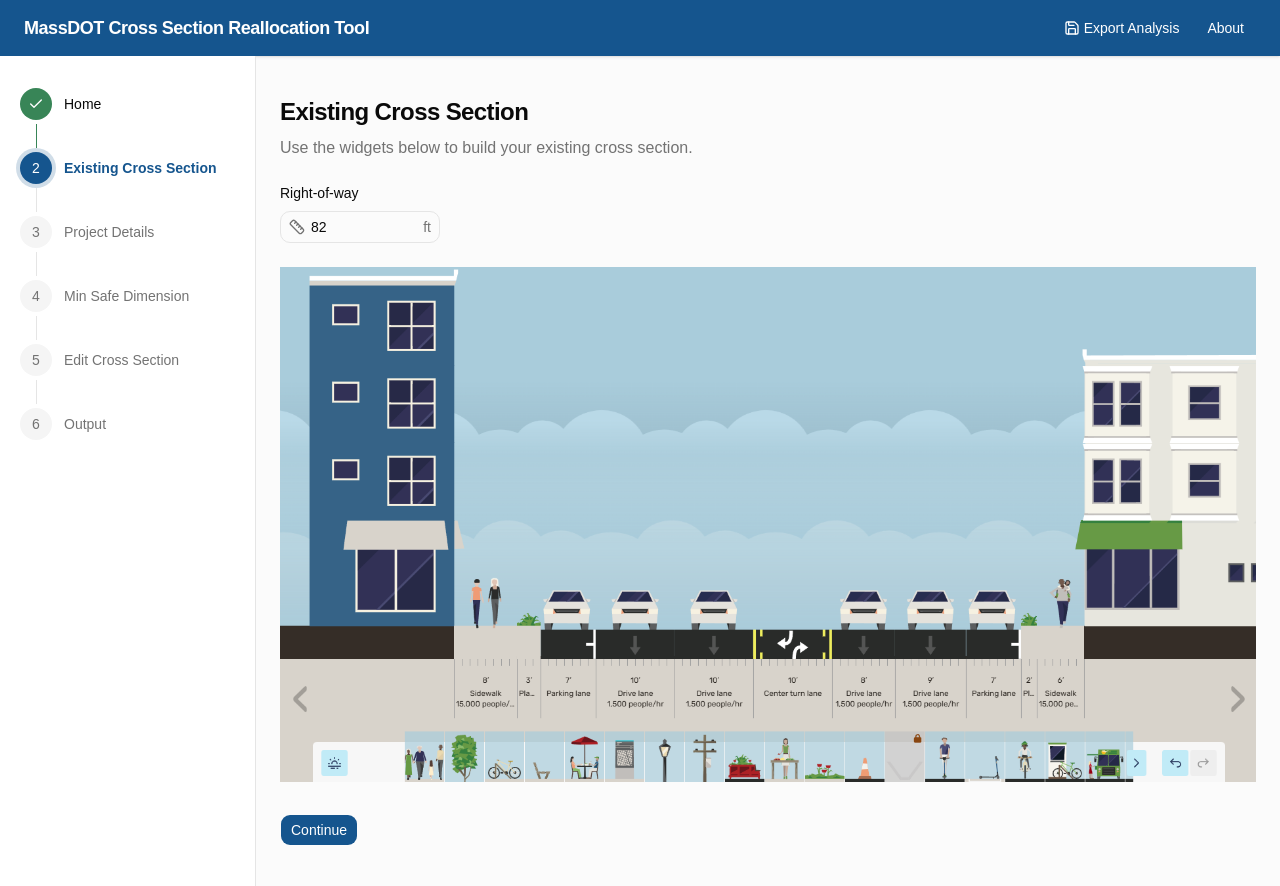
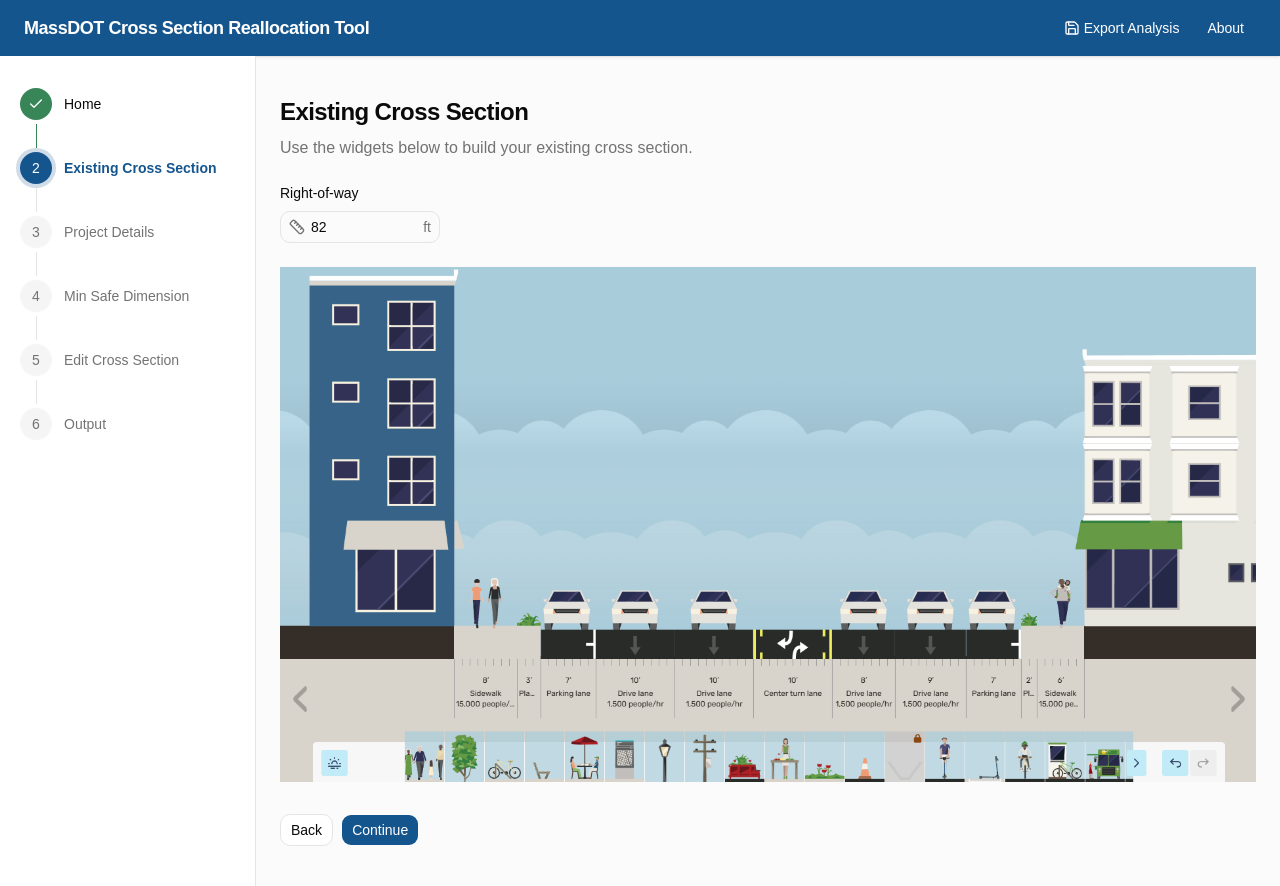
Before and after one commit to kittelson/cross-section-viz, a React (Vite) app: page /existing-cross-section in a window 1280 px wide. Built offline with nearby package versions, Linux system fonts and the light colour scheme.

Commit message:
add back button

```diff
--- /dev/null
+++ b/src/components/BottomNavButtons.tsx
@@ -0,0 +1,29 @@
+import { Link } from 'react-router-dom';
+import { Button } from '@/components/ui/button';
+
+export function BottomNavButtons({
+  backTo,
+  continueTo,
+  continueSubmit = false,
+}: {
+  backTo?: string;
+  continueTo?: string;
+  continueSubmit?: boolean;
+}) {
+  return (
+    <div className="mt-8 flex gap-2">
+      {backTo ? (
+        <Button asChild variant="outline">
+          <Link to={backTo}>Back</Link>
+        </Button>
+      ) : null}
+      {continueTo ? (
+        <Button asChild>
+          <Link to={continueTo}>Continue</Link>
+        </Button>
+      ) : continueSubmit ? (
+        <Button type="submit">Continue</Button>
+      ) : null}
+    </div>
+  );
+}
--- a/src/pages/EditCrossSectionPage.tsx
+++ b/src/pages/EditCrossSectionPage.tsx
@@ -1,7 +1,6 @@
-import { Link } from 'react-router-dom';
 import { AlternativeConfigForm } from '@/components/AlternativeConfigForm';
+import { BottomNavButtons } from '@/components/BottomNavButtons';
 import { SuggestedEditsDialog } from '@/components/SuggestedEditsDialog';
-import { Button } from '@/components/ui/button';
 import { Tabs, TabsContent, TabsList, TabsTrigger } from '@/components/ui/tabs';
 import minSafeDimension from '@/images/streetmixPlaceholders/minSafeDimension.png';
 import showDetails from '@/images/streetmixPlaceholders/showDetails.png';
@@ -74,11 +73,10 @@ export function EditCrossSectionPage() {
           <AlternativeConfigForm />
         </aside>
       </div>
-      <div className="mt-8">
-        <Button asChild>
-          <Link to={paths.output}>Continue</Link>
-        </Button>
-      </div>
+      <BottomNavButtons
+        backTo={paths.minSafeDimension}
+        continueTo={paths.output}
+      />
     </div>
   );
 }
--- a/src/pages/ExistingCrossSectionPage.tsx
+++ b/src/pages/ExistingCrossSectionPage.tsx
@@ -1,8 +1,7 @@
 import { useAtom } from 'jotai';
 import { Ruler } from 'lucide-react';
-import { Link } from 'react-router-dom';
 import { roadwayRightOfWayFtAtom } from '@/atoms';
-import { Button } from '@/components/ui/button';
+import { BottomNavButtons } from '@/components/BottomNavButtons';
 import { Field, FieldLabel } from '@/components/ui/field';
 import {
   InputGroup,
@@ -54,11 +53,7 @@ export function ExistingCrossSectionPage() {
         alt="Existing roadway cross section"
         className="mt-6 w-full"
       />
-      <div className="mt-8">
-        <Button asChild>
-          <Link to={paths.projectDetails}>Continue</Link>
-        </Button>
-      </div>
+      <BottomNavButtons backTo={paths.home} continueTo={paths.projectDetails} />
     </div>
   );
 }
--- a/src/pages/HomePage.tsx
+++ b/src/pages/HomePage.tsx
@@ -19,10 +19,20 @@ export function HomePage() {
         </p>
         <p>
           The MassDOT Cross Section Reallocation Tool lets you design multiple
-          roadway alternatives using StreetMix. Then, the tool compares how each
-          alternative influences not just transportation outcomes, but
-          livability, economic and environmental health, equity, and many other
-          concerns. Based on research report{' '}
+          roadway alternatives using{' '}
+          <BlueLink
+            href="https://streetmix.net"
+            target="_blank"
+            rel="noreferrer"
+          >
+            StreetMix
+          </BlueLink>
+          . Then, the tool compares how each alternative influences not just
+          transportation outcomes, but livability, equity,
+          economic/environmental health, and more.
+        </p>
+        <p>
+          Based on research report{' '}
           <BlueLink
             href="https://www.nationalacademies.org/publications/26788"
             target="_blank"
--- a/src/pages/MinSafeDimensionPage.tsx
+++ b/src/pages/MinSafeDimensionPage.tsx
@@ -1,5 +1,4 @@
-import { Link } from 'react-router-dom';
-import { Button } from '@/components/ui/button';
+import { BottomNavButtons } from '@/components/BottomNavButtons';
 import minSafeDimension from '@/images/streetmixPlaceholders/minSafeDimension.png';
 import { paths } from '@/paths';
 
@@ -24,11 +23,10 @@ export function MinSafeDimensionPage() {
         alt="Minimum safe dimension cross section"
         className="mt-6 w-full"
       />
-      <div className="mt-8">
-        <Button asChild>
-          <Link to={paths.editCrossSection}>Continue</Link>
-        </Button>
-      </div>
+      <BottomNavButtons
+        backTo={paths.projectDetails}
+        continueTo={paths.editCrossSection}
+      />
     </div>
   );
 }
--- a/src/pages/OutputPage.tsx
+++ b/src/pages/OutputPage.tsx
@@ -1,7 +1,9 @@
+import { BottomNavButtons } from '@/components/BottomNavButtons';
 import { CapacityTab } from '@/components/output/CapacityTab';
 import { ComparisonTab } from '@/components/output/ComparisonTab';
 import { ImpactsTab } from '@/components/output/ImpactsTab';
 import { Tabs, TabsContent, TabsList, TabsTrigger } from '@/components/ui/tabs';
+import { paths } from '@/paths';
 
 export function OutputPage() {
   return (
@@ -23,6 +25,7 @@ export function OutputPage() {
           <CapacityTab />
         </TabsContent>
       </Tabs>
+      <BottomNavButtons backTo={paths.editCrossSection} />
     </div>
   );
 }
--- a/src/pages/ProjectDetailsPage.tsx
+++ b/src/pages/ProjectDetailsPage.tsx
@@ -3,6 +3,7 @@ import { useAtom } from 'jotai';
 import { Controller, useForm, type Resolver } from 'react-hook-form';
 import { useNavigate } from 'react-router-dom';
 import { projectDetailsAtom } from '@/atoms';
+import { BottomNavButtons } from '@/components/BottomNavButtons';
 import { Button } from '@/components/ui/button';
 import { CheckboxField } from '@/components/ui/checkbox-field';
 import { FieldGroup, FieldLegend, FieldSet } from '@/components/ui/field';
@@ -329,8 +330,7 @@ export function ProjectDetailsPage() {
           </div>
         </FieldGroup>
 
-        <div className="mt-8 flex gap-2">
-          <Button type="submit">Continue</Button>
+        <div className="mt-8">
           <Button
             type="button"
             variant="outline"
@@ -345,6 +345,10 @@ export function ProjectDetailsPage() {
             Reset
           </Button>
         </div>
+        <BottomNavButtons
+          backTo={paths.existingCrossSection}
+          continueSubmit
+        />
       </form>
     </div>
   );
```
